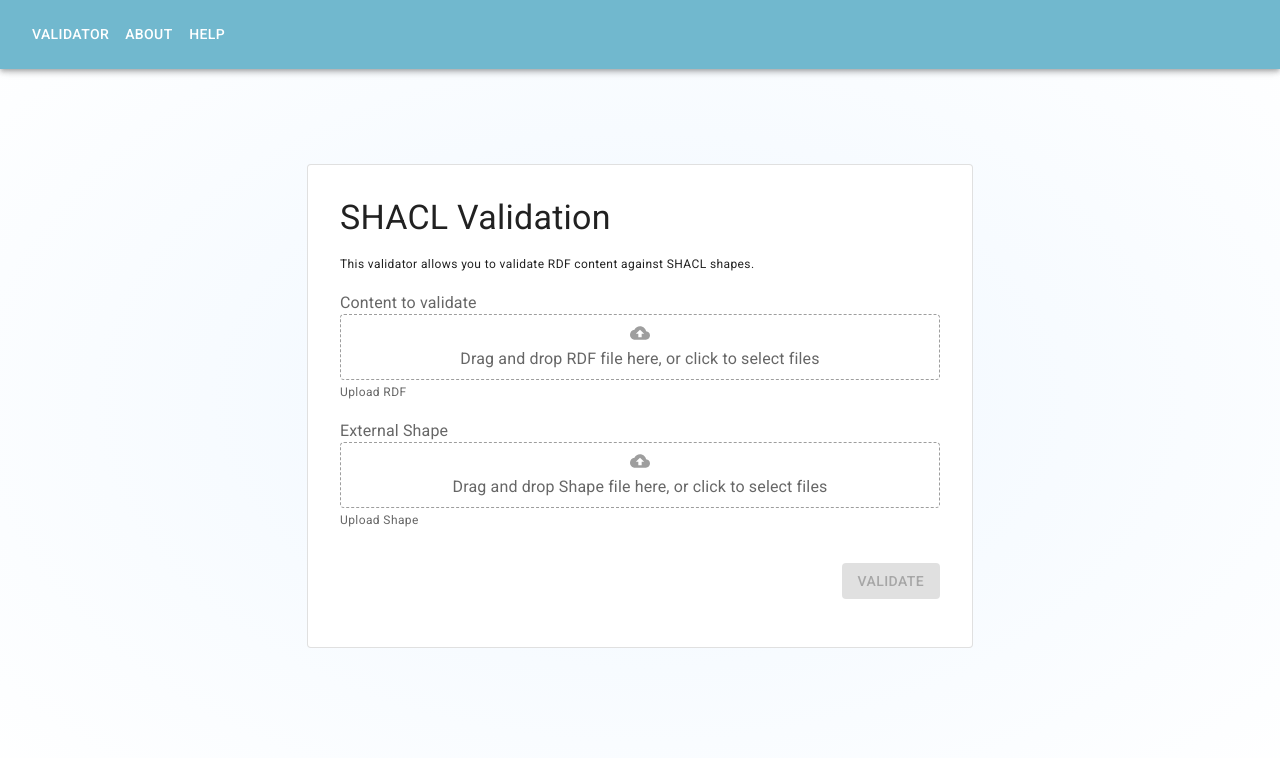
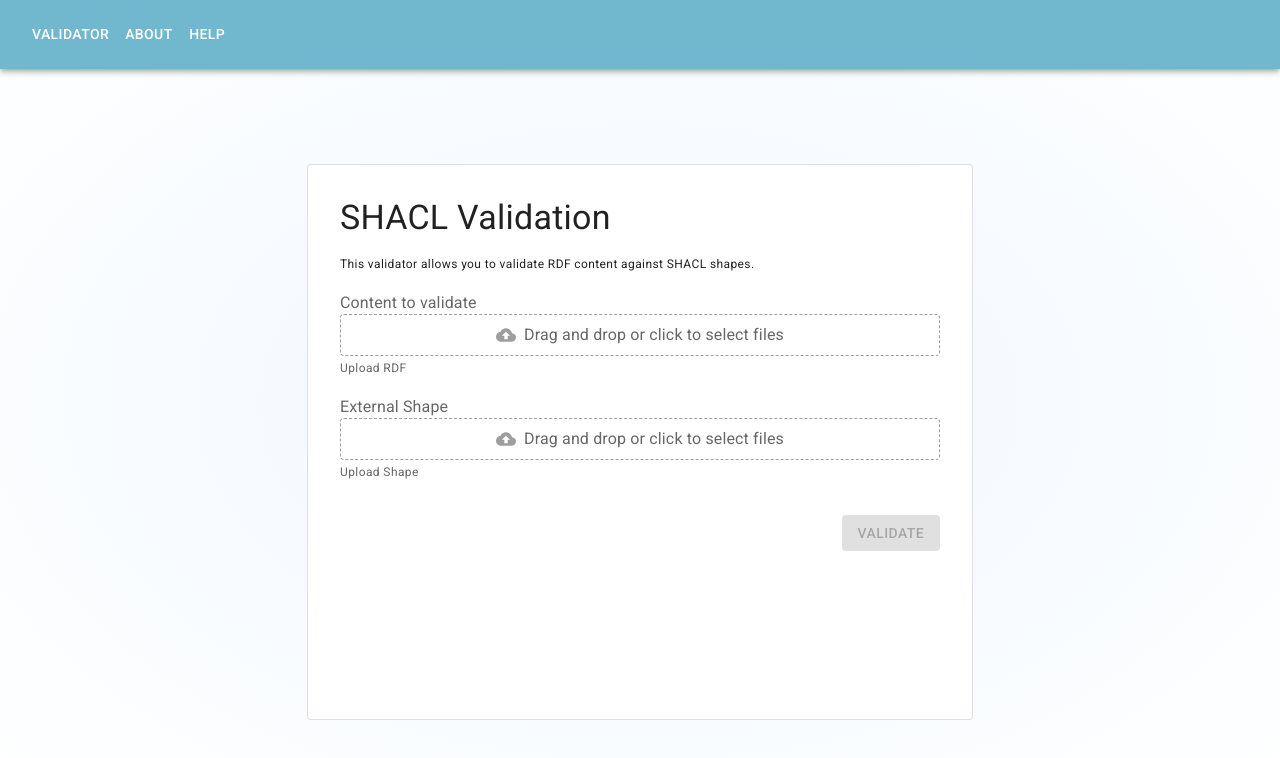
Before and after one commit to hanaCasey/SHACL-validation-task, a React (Create React App) app in the folder frontend/: page / in a window 1280 px wide. Shown: the top 758 px of the page. Built offline with nearby package versions, Linux system fonts and the light colour scheme.

Commit message:
move cloud icon

```diff
--- a/frontend/src/components/DropZone.js
+++ b/frontend/src/components/DropZone.js
@@ -51,6 +51,15 @@ function DropZone({ label, onDrop, acceptedFiles }) {
                         }}
                     >
                         <input {...getInputProps()} />
+                        <Box
+                            sx={{
+                                display: 'flex',
+                                alignItems: 'center',
+                                justifyContent: 'center',
+                                gap: 1, // Space between the icon and text
+                            }}
+                        >
+
                             {!isUploaded && (
                                 <CloudUploadIcon
                                     sx={{
@@ -62,11 +71,12 @@ function DropZone({ label, onDrop, acceptedFiles }) {
                             )}
                             <Typography variant="body1" color="textSecondary">
                                 {isDragActive
-                                ? 'Drop the files here...'
+                                    ? 'Drop the file here...'
                                     : fileName
                                         ? `Uploaded file: ${fileName}`
-                                    : `Drag and drop ${label} file here, or click to select files`}
+                                        : `Drag and drop or click to select files`}
                             </Typography>
+                            </Box>
                     </StyledDropzone>
                 )}
             </Dropzone>
--- a/frontend/src/components/FileResponse.js
+++ b/frontend/src/components/FileResponse.js
@@ -9,8 +9,8 @@ import { useFileContext } from './FileContext';
 
 
 const ResponseContainer = styled(Stack)(({ theme }) => ({
-    // padding: 20,
-    // marginTop: '10vh',
+    padding: 20,
+    marginTop: '10vh',
 }));
 
 
```
Also changed, not shown: 1 other file (tests, documents, lock files or other folders). Lines whose indentation alone changed are shown as unchanged.
